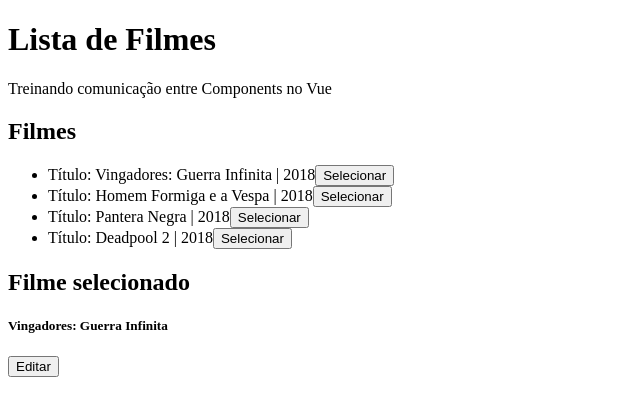
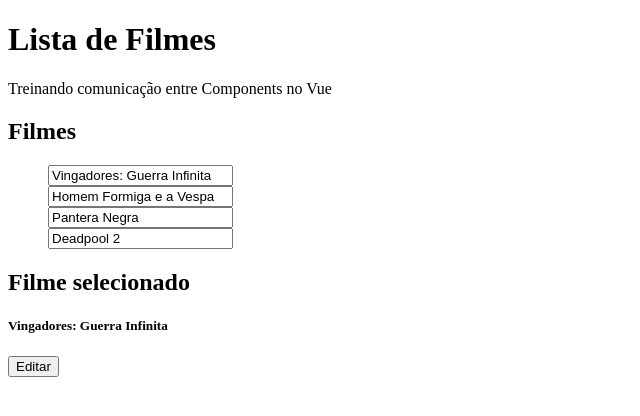
Before and after one commit to romarioOliveira9/Props_E_Events, a Vue app: page / in a window 1280 px wide. Shown: the top 416 px of the page, without its empty margins (0-640 px from the left). Built offline with nearby package versions, Linux system fonts and the light colour scheme; the HTML template or start-up script is replaced by a standard one.

Commit message:
Atributos Non-prop

```diff
--- a/src/components/FilmesLista.vue
+++ b/src/components/FilmesLista.vue
@@ -11,6 +11,8 @@
         <FilmesListaIten
           v-for="filme in filmes"
           :key="filme.id"
+          class="tema-escuro"
+          placeholder="Título do filme"
           v-bind="filme" />
 
       </ul>
@@ -39,10 +41,10 @@
   data() {
     return {
       filmes: [
-        { id: 1, titulo: 'Vingadores: Guerra Infinita', ano: 2018 },
-        { id: 2, titulo: 'Homem Formiga e a Vespa', ano: 2018 },
-        { id: 3, titulo: 'Pantera Negra', ano: 2018 },
-        { id: 4, titulo: 'Deadpool 2', ano: 2018 }
+        { id: 1, titulo: 'Vingadores: Guerra Infinita', ano: 2018, diretor: 'Stan Lee' },
+        { id: 2, titulo: 'Homem Formiga e a Vespa', ano: 2018, diretor: 'Stan Lee' },
+        { id: 3, titulo: 'Pantera Negra', ano: 2018, diretor: 'Stan Lee' },
+        { id: 4, titulo: 'Deadpool 2', ano: 2018, diretor: 'Stan Lee' }
       ]
     }
   }
--- a/src/components/FilmesListaIten.vue
+++ b/src/components/FilmesListaIten.vue
@@ -1,12 +1,16 @@
 <template>
-    <li class="list-group-item">
+    <div>
+        <input type="text" :value="titulo" :placeholder="$attrs.placeholder">
+    </div>
+    <!-- <li class="list-group-item">
         <span>{{ filmeTituloConcatenado }} | {{ ano }}</span>
         <button class="btn btn-secondary float-right">Selecionar</button>
-    </li>
+    </li> -->
 </template>
 
 <script>
 export default {
+    inheritAttrs: false,
     props: {
         titulo: {
             type: String,
@@ -23,7 +27,7 @@
         }
     },
     created() {
-        console.log(typeof this.titulo)
+        console.log('Attrs: ', this.$attrs)
     }
 }
 </script>
```
